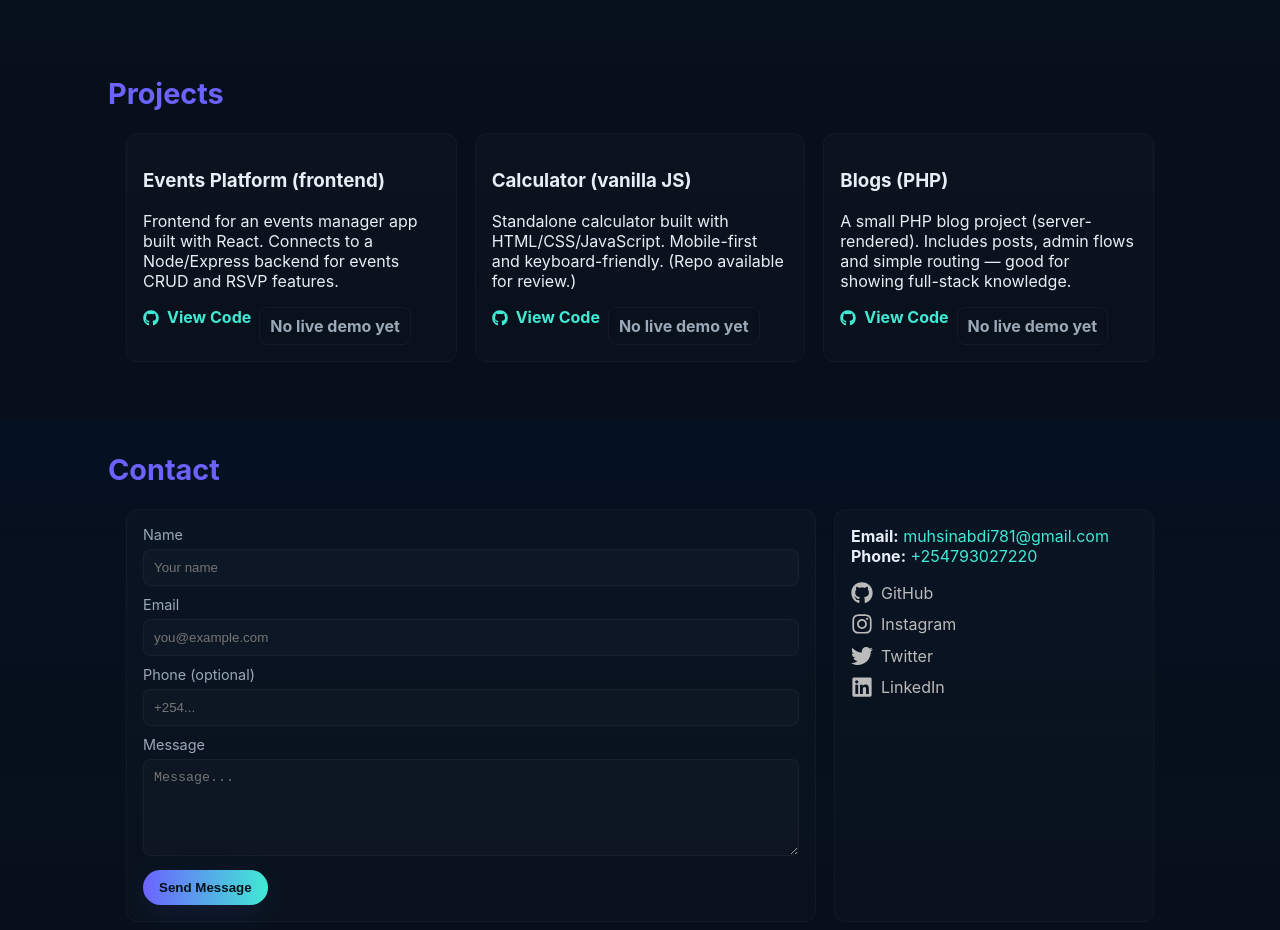
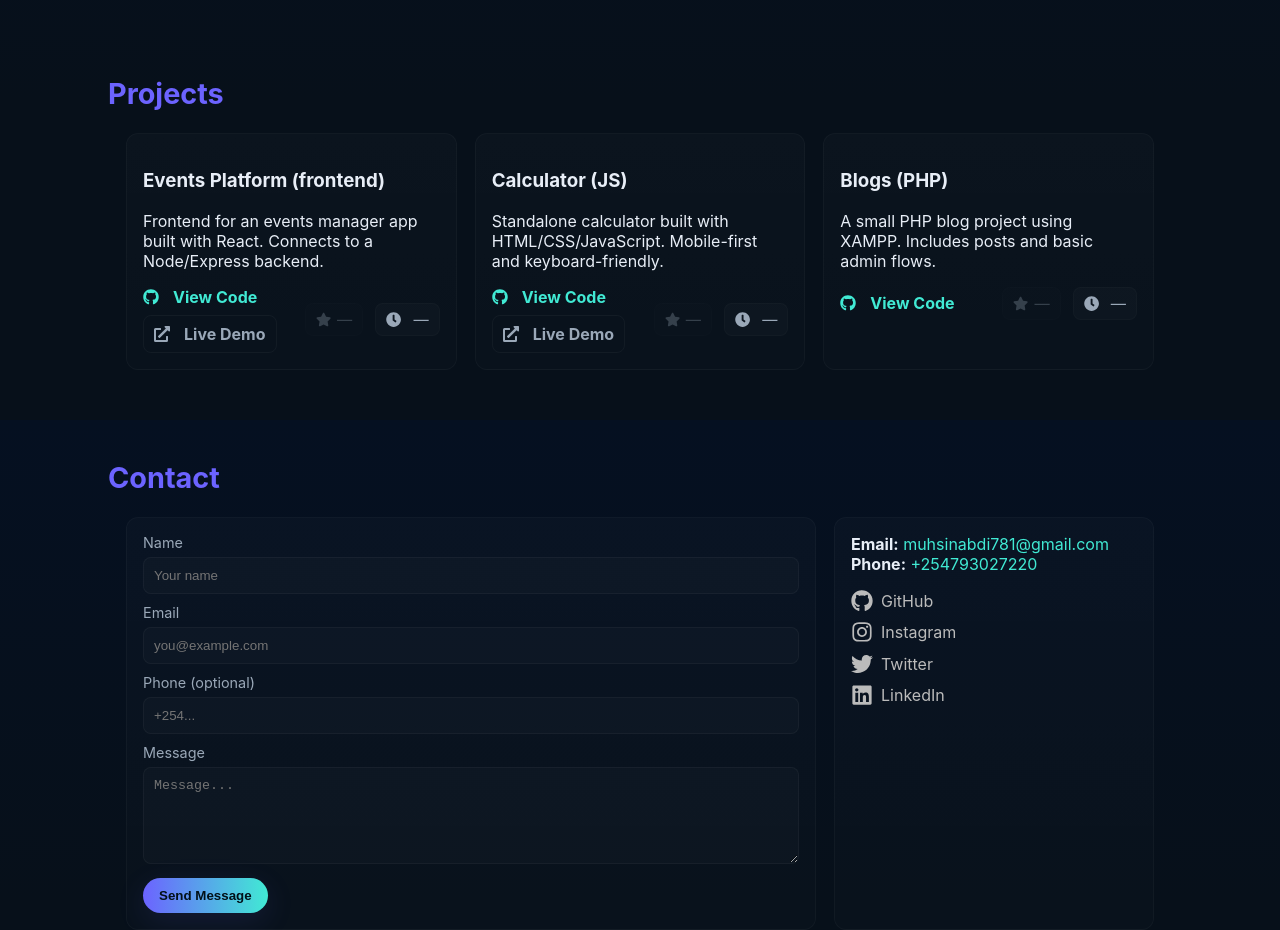
Before and after one commit to Muhsin-Gun/my-portfolio, a React (Create React App) app: page / in a window 1280 px wide. Shown: the part 1180-2110 px from the top of the page. Built offline with nearby package versions, Linux system fonts and the light colour scheme; no server answers.

Commit message:
final version

```diff
--- a/package.json
+++ b/package.json
@@ -7,6 +7,7 @@
     "@testing-library/jest-dom": "^6.6.3",
     "@testing-library/react": "^16.3.0",
     "@testing-library/user-event": "^13.5.0",
+    "framer-motion": "^12.23.12",
     "react": "^19.1.0",
     "react-dom": "^19.1.0",
     "react-icons": "^5.5.0",
--- a/src/App.css
+++ b/src/App.css
@@ -106,7 +106,7 @@ section { scroll-margin-top: calc(var(--nav-height) + 8px); }
 .hamburger.open .bar:nth-child(2) { opacity: 0; transform: translateX(8px); }
 .hamburger.open .bar:nth-child(3) { transform: translateY(-6px) rotate(-45deg); }
 
-/* MOBILE DROPDOWN (no overlay) */
+/* MOBILE DROPDOWN */
 .mobile-dropdown {
   position: absolute;
   left: 0;
@@ -170,6 +170,31 @@ section { scroll-margin-top: calc(var(--nav-height) + 8px); }
 .link { color: #41EAD4; text-decoration: none; font-weight: 700; }
 .link.ghost { color: var(--muted); border: 1px solid rgba(255,255,255,0.04); padding: 8px 10px; border-radius: 8px; }
 
+/* Project meta layout */
+.project-meta {
+  display: flex;
+  justify-content: space-between;
+  align-items: center;
+  margin-top: 12px;
+  gap: 12px;
+}
+.meta-left { display: flex; gap: 8px; align-items: center; flex-wrap: wrap; }
+.meta-right { display: flex; gap: 12px; align-items: center; color: var(--muted); font-size: 0.95rem; }
+.meta-item { display: inline-flex; align-items: center; gap: 6px; background: rgba(255,255,255,0.02); padding: 6px 10px; border-radius: 8px; border: 1px solid rgba(255,255,255,0.02); }
+.code-link { display: inline-flex; align-items: center; gap: 8px; font-weight: 700; }
+.live-link { display: inline-flex; align-items: center; gap: 8px; border-radius: 8px; padding: 8px 10px; }
+
+.star-item {
+  cursor: pointer;
+  padding: 6px 10px;
+  border-radius: 8px;
+  display: inline-flex;
+  align-items: center;
+  gap: 6px;
+
+  background-image: none;
+}
+
 /* CONTACT */
 .contact { padding: 36px 0 80px; }
 .contact-grid { display: grid; grid-template-columns: 1fr 320px; gap: 18px; max-width: 1100px; margin: 0 auto; padding: 0 18px; }
@@ -183,7 +208,7 @@ section { scroll-margin-top: calc(var(--nav-height) + 8px); }
 .msg.error { color: #ff8a8a; }
 .hint { display:block; margin-top: 10px; color: var(--muted); }
 
-/* CONTACT-ASIDE */
+
 .contact-info a { color: #41EAD4; text-decoration: none; }
 .socials { margin-top: 12px; display: flex; flex-direction: column; gap: 8px; }
 
@@ -204,14 +229,14 @@ section { scroll-margin-top: calc(var(--nav-height) + 8px); }
 }
 
 .socials a:hover {
-  color: #00d4ff; /* tech feel */
+  color: #00d4ff;
   transform: translateX(4px);
 }
 
 /* FOOTER */
 .footer { padding: 18px 0; border-top: 1px solid rgba(255,255,255,0.02); margin-top: 30px; text-align: center; color: var(--muted); }
 
-/* RESPONSIVE NAV AND LAYOUT */
+/* RESPONSIVE NAV  */
 @media (max-width: 900px) {
   .nav-links { display: none; }
   .hamburger { display: inline-flex; }
@@ -222,10 +247,10 @@ section { scroll-margin-top: calc(var(--nav-height) + 8px); }
   .mobile-dropdown { display: none; }
 }
 
-/* SUBTLE ENTRANCE */
+
 .hero-inner, .projects .grid, .contact-grid { animation: fadeUp .6s ease both; }
 @keyframes fadeUp { from { opacity: 0; transform: translateY(8px); } to { opacity:1; transform: none; } }
 
-/* UTILS */
+
 a { outline: none; }
 button { outline: none; }
--- a/src/Components/Contact.js
+++ b/src/Components/Contact.js
@@ -3,7 +3,7 @@ import { FaGithub, FaInstagram, FaTwitter, FaLinkedin } from "react-icons/fa";
 
 const Contact = () => {
   const [form, setForm] = useState({ name: "", email: "", phone: "", message: "" });
-  const [status, setStatus] = useState(null); // null | sending | success | error
+  const [status, setStatus] = useState(null);
 
   const onChange = (e) => setForm({ ...form, [e.target.name]: e.target.value });
 
--- a/src/Components/Navbar.js
+++ b/src/Components/Navbar.js
@@ -55,7 +55,7 @@ const Navbar = () => {
           <div className="brand-sub">web dev</div>
         </div>
 
-        {/* Desktop links */}
+
         {!isMobile ? (
           <ul className="nav-links" data-mode="desktop">
             {links.map((l) => (
--- a/src/Components/Projects.js
+++ b/src/Components/Projects.js
@@ -1,63 +1,142 @@
-// src/Components/Projects.js
-import React from 'react';
-import { FaGithub } from 'react-icons/fa';
 
-const Projects = () => {
-  const projects = [
+import React, { useEffect, useState } from 'react';
+import { FaGithub, FaExternalLinkAlt, FaStar, FaClock } from 'react-icons/fa';
+import { motion, useMotionValue, animate, useMotionTemplate } from 'framer-motion';
+
+
+const projectsList = [
   {
     title: 'Events Platform (frontend)',
-      desc:
-        'Frontend for an events manager app built with React. Connects to a Node/Express backend for events CRUD and RSVP features.',
+    desc: 'Frontend for an events manager app built with React. Connects to a Node/Express backend.',
+    ownerRepo: 'Muhsin-Gun/event-frontend',
     codeLink: 'https://github.com/Muhsin-Gun/event-frontend',
-      live: ''
+    live: 'https://event-frontend-gray.vercel.app'
   },
   {
-      title: 'Calculator (vanilla JS)',
-      desc:
-        'Standalone calculator built with HTML/CSS/JavaScript. Mobile-first and keyboard-friendly. (Repo available for review.)',
+    title: 'Calculator (JS)',
+    desc: 'Standalone calculator built with HTML/CSS/JavaScript. Mobile-first and keyboard-friendly.',
+    ownerRepo: 'Muhsin-Gun/Calculator',
     codeLink: 'https://github.com/Muhsin-Gun/Calculator',
-      live: ''
+    live: 'https://calculator-ten-omega-61.vercel.app/'
   },
   {
     title: 'Blogs (PHP)',
-      desc:
-        'A small PHP blog project (server-rendered). Includes posts, admin flows and simple routing — good for showing full-stack knowledge.',
+    desc: 'A small PHP blog project using XAMPP. Includes posts and basic admin flows.',
+    ownerRepo: 'Muhsin-Gun/blogs-php',
     codeLink: 'https://github.com/Muhsin-Gun/blogs-php',
-      live: ''
+    live: '',
+    localOnly: true
   }
 ];
+
+const CACHE_KEY = 'projects:github_meta';
+const CACHE_TTL = 1000 * 60 * 60 * 12;
+
+const Projects = () => {
+  const [meta, setMeta] = useState({});
+  const [loading, setLoading] = useState(true);
+  const [selected, setSelected] = useState(null);
+  const [clicks, setClicks] = useState(() => JSON.parse(sessionStorage.getItem('starClicks') || '{}'));
+
+  useEffect(() => {
+    sessionStorage.setItem('starClicks', JSON.stringify(clicks));
+  }, [clicks]);
+
+  useEffect(() => {
+    const cached = JSON.parse(localStorage.getItem(CACHE_KEY) || '{}');
+    if (cached.fetchedAt && Date.now() - cached.fetchedAt < CACHE_TTL) {
+      setMeta(cached.data);
+      setLoading(false);
+      fetchMeta(cached.data, false);
+    } else {
+      fetchMeta({}, true);
+    }
+  }, []);
+
+  const fetchMeta = async (cur, showLoading) => {
+    if (showLoading) setLoading(true);
+    const results = {};
+    await Promise.all(projectsList.map(async (p) => {
+      if (cur[p.ownerRepo]) {
+        results[p.ownerRepo] = cur[p.ownerRepo];
+      } else {
+        try {
+          const res = await fetch(`https://api.github.com/repos/${p.ownerRepo}`);
+          const json = await res.json();
+          results[p.ownerRepo] = {
+            stars: json.stargazers_count || 0,
+            updated: json.updated_at ? new Date(json.updated_at).toLocaleDateString() : '—'
+          };
+        } catch {
+          results[p.ownerRepo] = cur[p.ownerRepo] || { stars: 0, updated: '—' };
+        }
+      }
+    }));
+    setMeta(results);
+    localStorage.setItem(CACHE_KEY, JSON.stringify({ fetchedAt: Date.now(), data: results }));
+    setLoading(false);
+  };
+
+
+  const color = useMotionValue('#6c63ff');
+  useEffect(() => {
+    animate(color, ['#6c63ff', '#41EAD4', '#6c63ff'], {
+      duration: 4,
+      repeat: Infinity,
+      repeatType: 'mirror',
+      ease: 'easeInOut'
+    });
+  }, [color]);
+  const gradient = useMotionTemplate`linear-gradient(90deg, ${color}, ${color} 50%, ${color})`;
 
   return (
     <section id="projects" className="projects">
       <div className="container">
         <h2 className="section-title">Projects</h2>
         <div className="grid">
-          {projects.map((p) => (
-            <article key={p.title} className="card project-card">
+          {projectsList.map(p => {
+            const repoMeta = meta[p.ownerRepo] || {};
+            const isSelected = selected === p.ownerRepo;
+            return (
+              <article key={p.ownerRepo} className="card project-card">
                 <h3>{p.title}</h3>
                 <p>{p.desc}</p>
-              <div className="card-actions">
-                <a
-                  className="link"
-                  href={p.codeLink}
-                  target="_blank"
-                  rel="noopener noreferrer"
-                >
-                  <FaGithub style={{ verticalAlign: 'middle', marginRight: 8 }} />
-                  View Code
+                <div className="project-meta">
+                  <div className="meta-left">
+                    <a className="link code-link"
+                       href={p.codeLink} target="_blank" rel="noopener noreferrer">
+                      <FaGithub style={{ marginRight: 6 }} />View Code
                     </a>
-
-                {p.live ? (
-                  <a className="link ghost" href={p.live} target="_blank" rel="noopener noreferrer">
-                    Live Demo
+                    {p.live && (
+                      <a className="link ghost live-link"
+                         href={p.live} target="_blank" rel="noopener noreferrer">
+                        <FaExternalLinkAlt style={{ marginRight: 6 }} />Live Demo
                       </a>
-                ) : (
-                  <span className="link ghost" title="Deploy to get a live demo">No live demo yet</span>
                     )}
                   </div>
+                  <div className="meta-right">
+                    <motion.div
+                      className="meta-item star-item"
+                      onClick={() => {
+                        setSelected(p.ownerRepo);
+                        setClicks(cs => ({ ...cs, [p.ownerRepo]: (cs[p.ownerRepo] || 0) + 1 }));
+                      }}
+                      style={{ backgroundImage: isSelected ? gradient : undefined }}
+                      animate={isSelected ? { scale: [1, 1.4, 1] } : { opacity: 0.3 }}
+                      transition={{ duration: 0.6 }}
+                    >
+                      <FaStar /> {clicks[p.ownerRepo] || repoMeta.stars || '—'}
+                    </motion.div>
+                    <span className="meta-item">
+                      <FaClock style={{ marginRight: 6 }} />{repoMeta.updated || '—'}
+                    </span>
+                  </div>
+                </div>
               </article>
-          ))}
+            );
+          })}
         </div>
+        {loading && <p style={{ color: 'var(--muted)', marginTop: 12 }}>Loading project info…</p>}
       </div>
     </section>
   );
--- a/src/Components/Toggle.js
+++ b/src/Components/Toggle.js
@@ -42,7 +42,7 @@ const Toggle = () => {
         <span className="bar" />
       </button>
 
-      {/* dropdown that appears BELOW header; clicks inside should not close until user selects a link */}
+
       <div
         ref={menuRef}
         className={`mobile-dropdown ${open ? 'open' : ''}`}
```
Also changed, not shown: 1 other file (tests, documents, lock files or other folders). Lines whose indentation alone changed are shown as unchanged.
